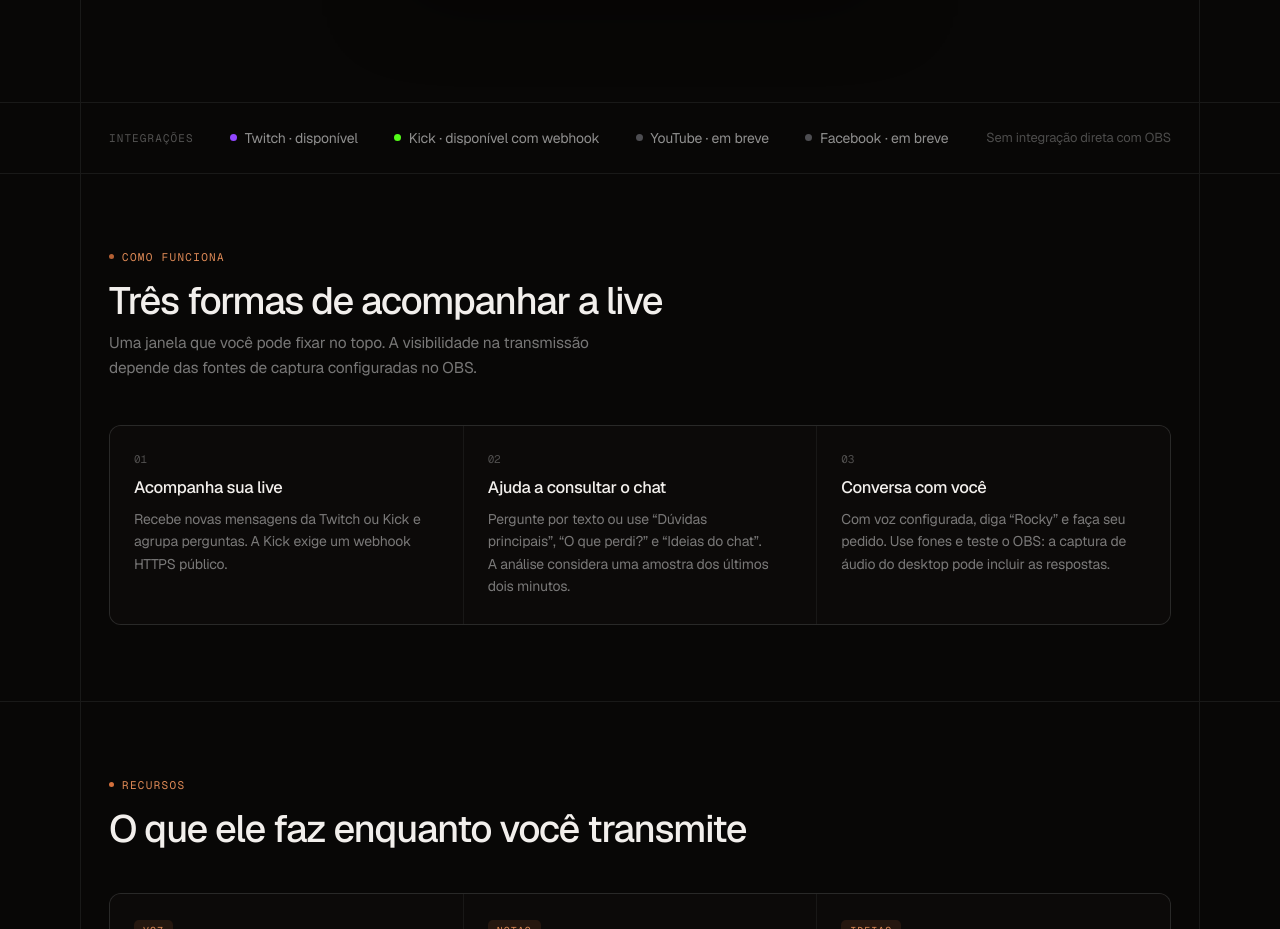
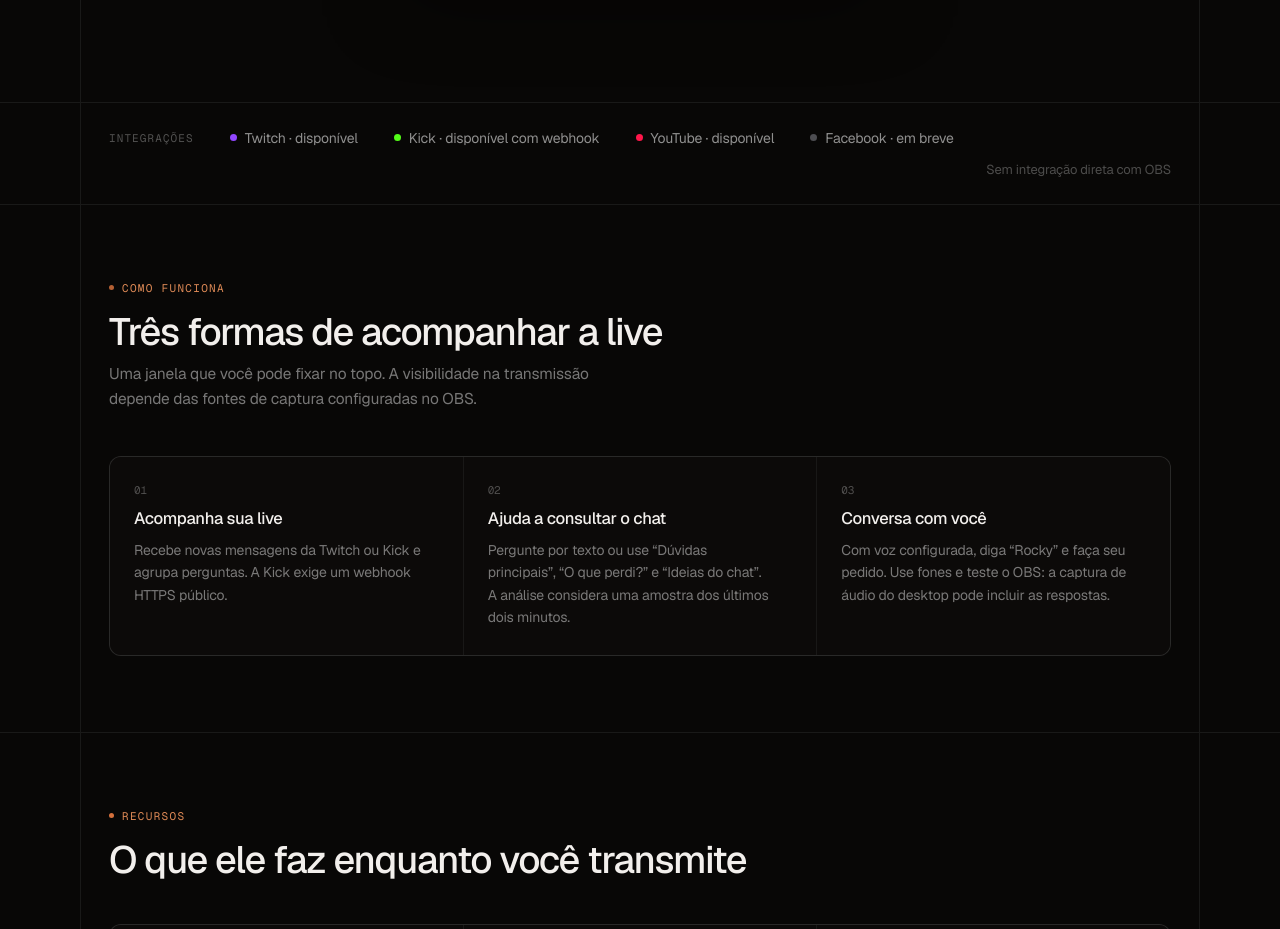
Before and after one commit to opensources-com-br/rocky, a Next.js app in the folder apps/web/: page / in a window 1280 px wide. Shown: the part 1420-2349 px from the top of the page. Built offline with nearby package versions, Linux system fonts and the light colour scheme.

Commit message:
feat: mark YouTube available on the landing page

```diff
--- a/apps/web/content/landing/platforms.js
+++ b/apps/web/content/landing/platforms.js
@@ -8,8 +8,8 @@ export const platforms = [
     "color": "#53fc18"
   },
   {
-    "name": "YouTube · em breve",
-    "color": "#4d4d51"
+    "name": "YouTube · disponível",
+    "color": "#ff164a"
   },
   {
     "name": "Facebook · em breve",
```
